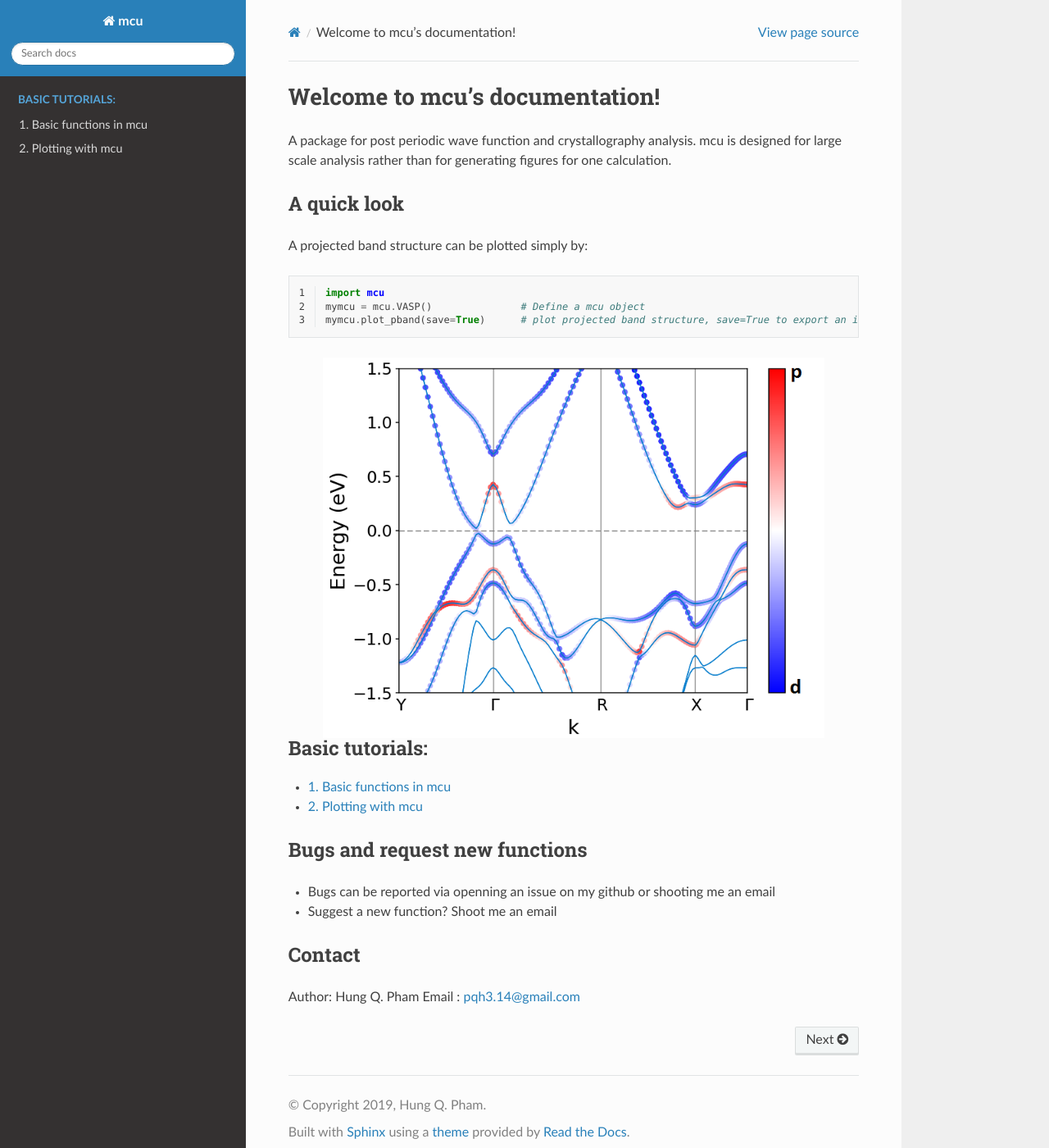
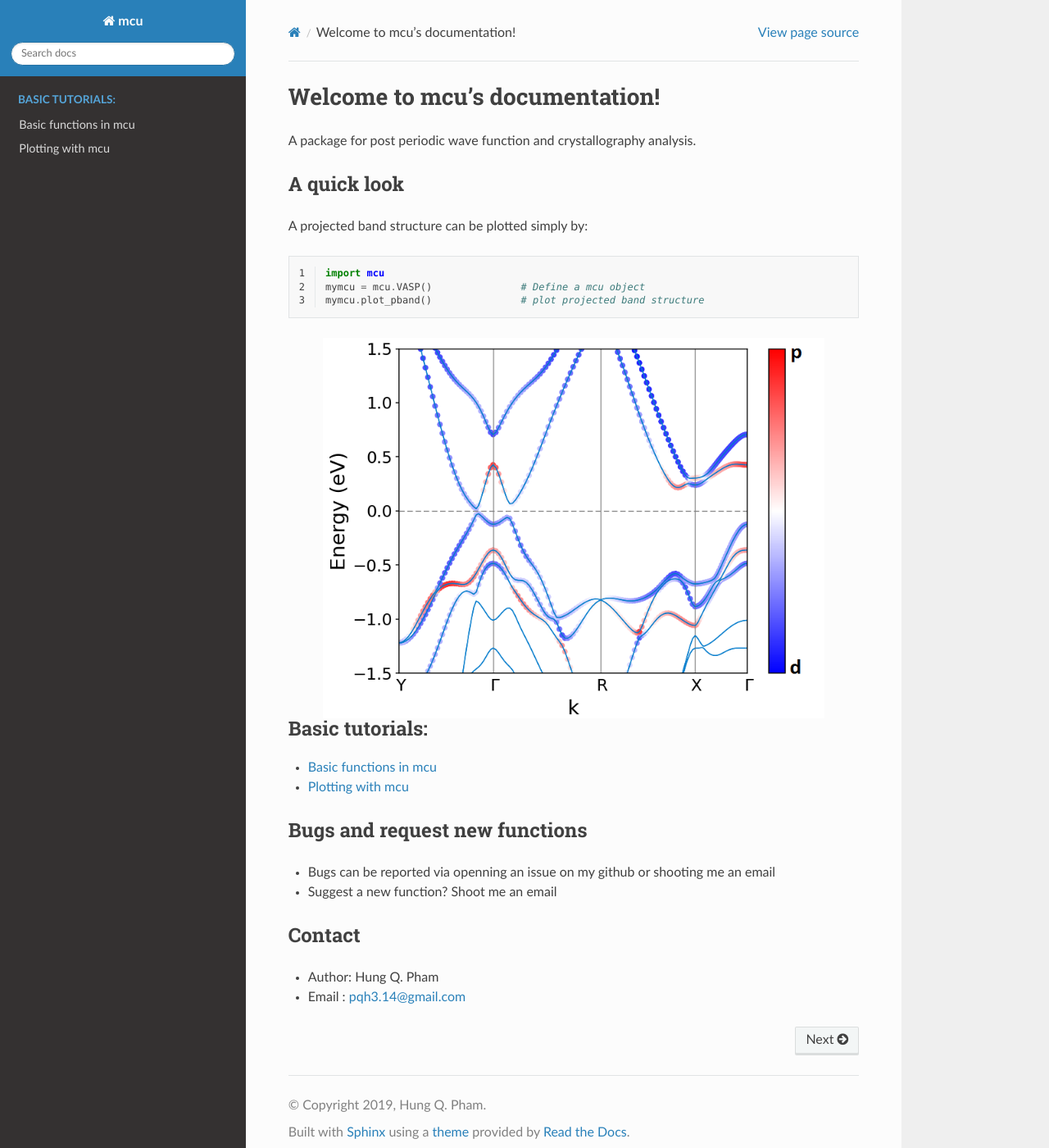
Before and after one commit to hungpham2017/mcu, a Sphinx documentation site: the page built from docs/source/index.rst, in a window 1280 px wide and 1400 px high. Shown: the whole window at 82% size. Built offline with Sphinx 7.4.7 and the Read the Docs theme 2.0.0, drawn with Linux system fonts in a browser that asks for light colours.

```diff
--- a/docs/source/index.rst
+++ b/docs/source/index.rst
@@ -1,6 +1,6 @@
 Welcome to mcu's documentation!
 ===============================
-A package for post periodic wave function and crystallography analysis. mcu is designed for large scale analysis rather than for generating figures for one calculation.
+A package for post periodic wave function and crystallography analysis.
 
 A quick look
 ------------
@@ -11,7 +11,7 @@
 
    import mcu
    mymcu = mcu.VASP()               # Define a mcu object
-   mymcu.plot_pband(save=True)      # plot projected band structure, save=True to export an image
+   mymcu.plot_pband()               # plot projected band structure
 
 .. image:: ../image/MoS2.png
    :scale: 80 %
@@ -21,11 +21,9 @@
     :glob:
     :maxdepth: 2
     :caption: Basic tutorials:
-    :numbered:
 
     basic
     plotting
-    *
 
 Bugs and request new functions
 ------------------------------
--- a/docs/source/plotting.rst
+++ b/docs/source/plotting.rst
@@ -1,5 +1,5 @@
 .. _plotting:
 
 Plotting with mcu
-===============================
+-----------------
 How to plot band structure, density of states, etc.
```
Also changed, not shown: other parts of docs/source/index.rst (+2 -2 lines), 9 other files.
